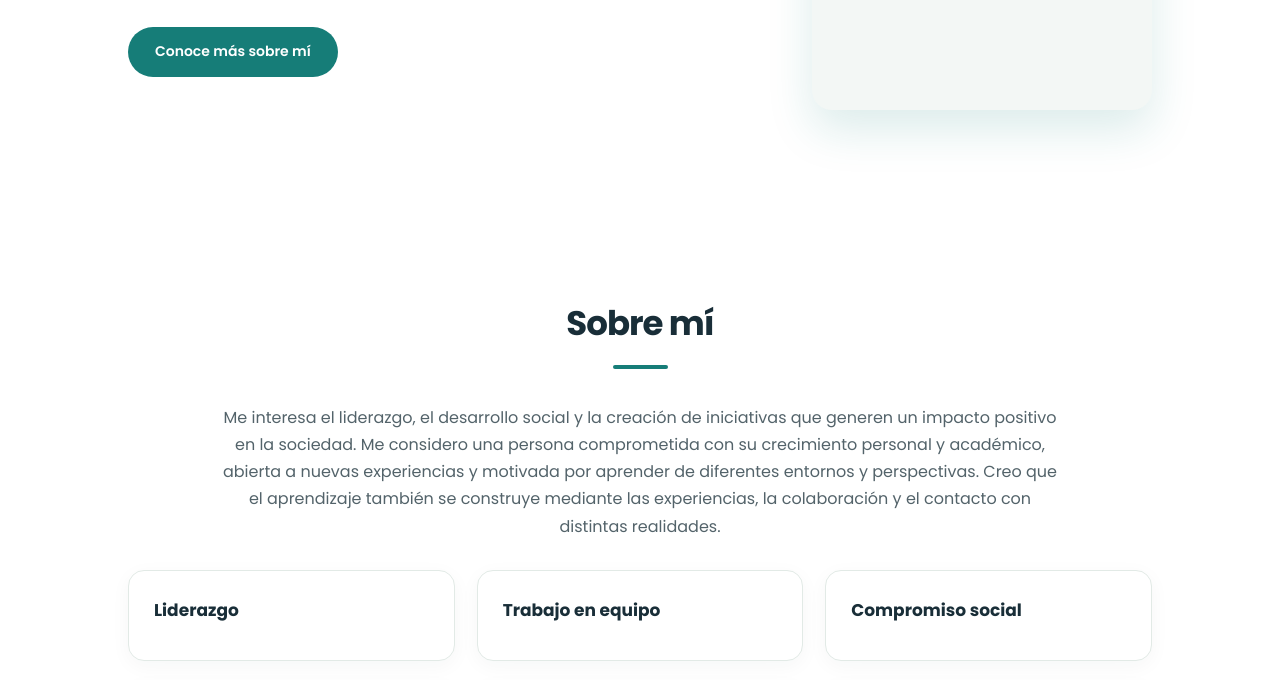
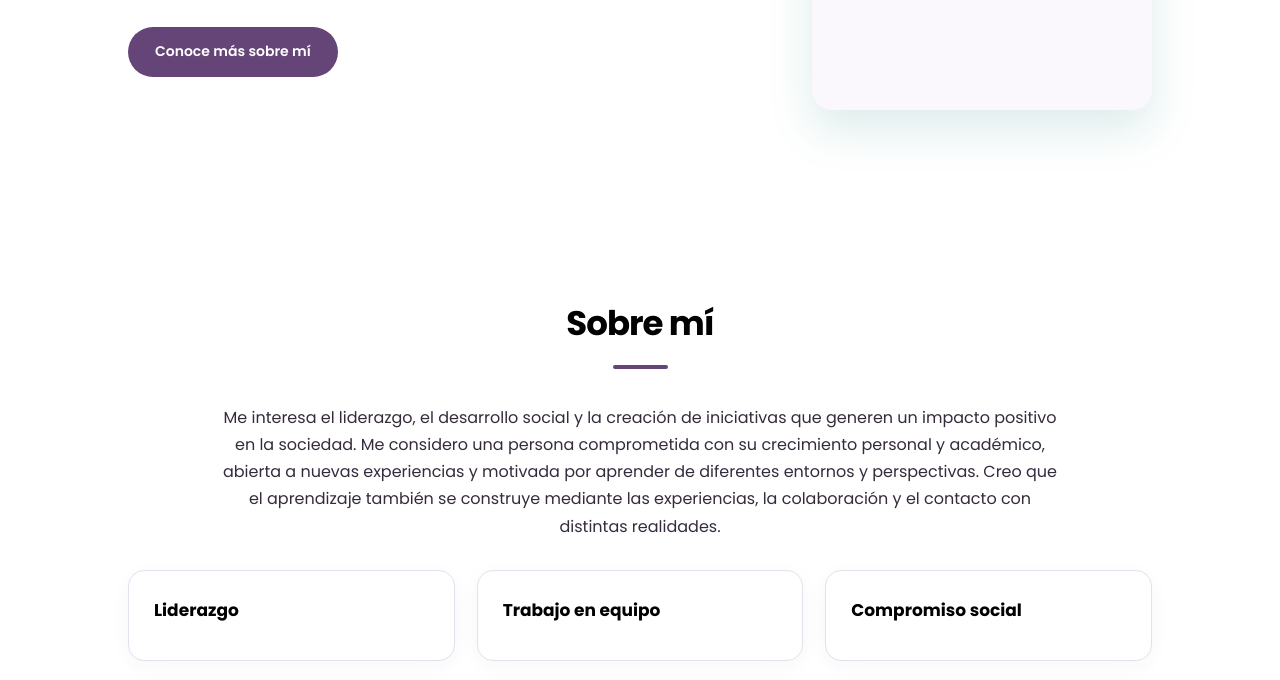
Before and after one commit to camilaramoslizarraga/pagina-web, a plain HTML site: page index.html in a window 1280 px wide. Shown: the part 486-1166 px from the top of the page. Drawn offline with Linux system fonts and the light colour scheme.

Commit message:
Cambiar paleta de colores a tonos morados.

```diff
--- a/css/styles.css
+++ b/css/styles.css
@@ -5,15 +5,18 @@
 
 @import url('https://fonts.googleapis.com/css2?family=Poppins:wght@300;400;500;600;700;800&display=swap');
 
+
 :root {
-    --primary: #167d78;
-    --primary-dark: #105e5b;
-    --dark: #192e38;
-    --text: #53636a;
-    --light: #f3f7f5;
-    --white: #ffffff;
-    --border: #e2eae6;
+  --primary: #654477;
+  --primary-dark: #493258;
+  --text: #352B3C;
+  --light: #FAF8FC;
+  --white: #FFFFFF;
+  --border: #E8DFEE;
+  --lavender: #A88BC0;
+  --lavender-light: #EDE5F3;
 }
+
 
 * {
     margin: 0;
```
